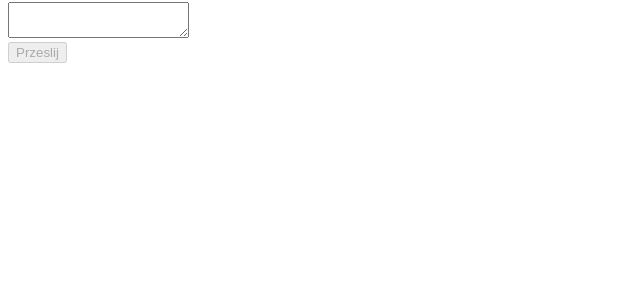
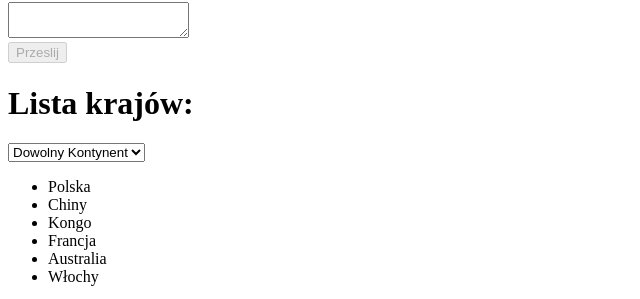
Before and after one commit to Marcin-podgorski93/Task_ZrozumiecReact, a React (Vite) app in the folder zrozumiec-react/: page / in a window 1280 px wide. Shown: the part 1015-1314 px from the top of the page, without its empty margins (0-640 px from the left). Before the commit the page ends 1086 px from the top, so only its background shows below. Built offline with nearby package versions, Linux system fonts and the light colour scheme.

Commit message:
create form to select countries and filtered by continent. Show selected continent and show countries using <li>

```diff
--- a/zrozumiec-react/src/App.jsx
+++ b/zrozumiec-react/src/App.jsx
@@ -1,7 +1,18 @@
 import { useState } from "react";
 import { Form } from "./components/Form";
 
+const countries = [
+  { name: "Polska", continent: "Europa" },
+  { name: "Chiny", continent: "Azja" },
+  { name: "Kongo", continent: "Afryka" },
+  { name: "Francja", continent: "Europa" },
+  { name: "Australia", continent: "Australia" },
+  { name: "Włochy", continent: "Europa" },
+];
+
 function App() {
+  // List countries
+  const [filter, setFilter] = useState("Dowolny");
   const [isSpoilerShown, setSpoilerShown] = useState(false);
   const [isWarningShown, setIsWarningShown] = useState(true);
   const [isSection, setSection] = useState(1);
@@ -35,6 +46,15 @@
   function handleLoveButtonClick() {
     setNumberOfLikes((prevValue) => prevValue + 3);
   }
+
+  const filterCountries =
+    filter === "Dowolny"
+      ? countries
+      : countries.filter((country) => country.continent === filter);
+
+  // console.log(filterCountries);
+
+  // console.log(filter);
 
   return (
     <>
@@ -92,6 +112,22 @@
         )}
       </div>
       <Form />
+      {/* Country List */}
+      <h1>Lista krajów:</h1>
+      <select value={filter} onChange={(e) => setFilter(e.target.value)}>
+        <option selected value="Dowolny">
+          Dowolny Kontynent
+        </option>
+        <option value="Azja">Azja</option>
+        <option value="Afryka">Afryka</option>
+        <option value="Australia">Australia</option>
+        <option value="Europa">Europa</option>
+      </select>
+      <ul>
+        {filterCountries.map((country) => (
+          <li key={country.name}>{country.name}</li>
+        ))}
+      </ul>
     </>
   );
 }
--- a/zrozumiec-react/src/components/Form.jsx
+++ b/zrozumiec-react/src/components/Form.jsx
@@ -14,6 +14,7 @@
     console.log(author);
     console.log(text);
     setReview({ author, text });
+    // we can use : setReview({ inputValue, textareaValue });
   }
 
   return (
```
Also changed, not shown: 1 other file (tests, documents, lock files or other folders).
